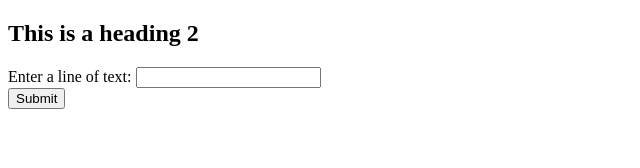
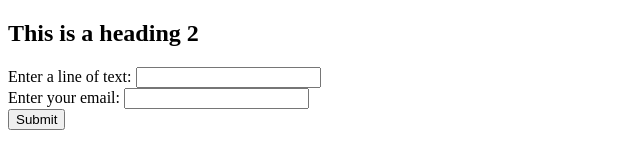
Before and after one commit to SpoortiKadam/PMTExam, a plain HTML site: page index.html in a window 1280 px wide. Shown: the whole page, without its empty margins (0-640 px from the left). Drawn offline with Linux system fonts and the light colour scheme.

Commit message:
added email into the form

```diff
--- a/index.html
+++ b/index.html
@@ -10,6 +10,8 @@
     <form>
         <label> Enter a line of text:</label>
         <input type="text" id="myInput" /><br>
+        <label>Enter your email:</label>
+        <input type="email" id="email"><br>
         <input type="submit" id="SUBMIT"/>
     </form>
 </body>
```
